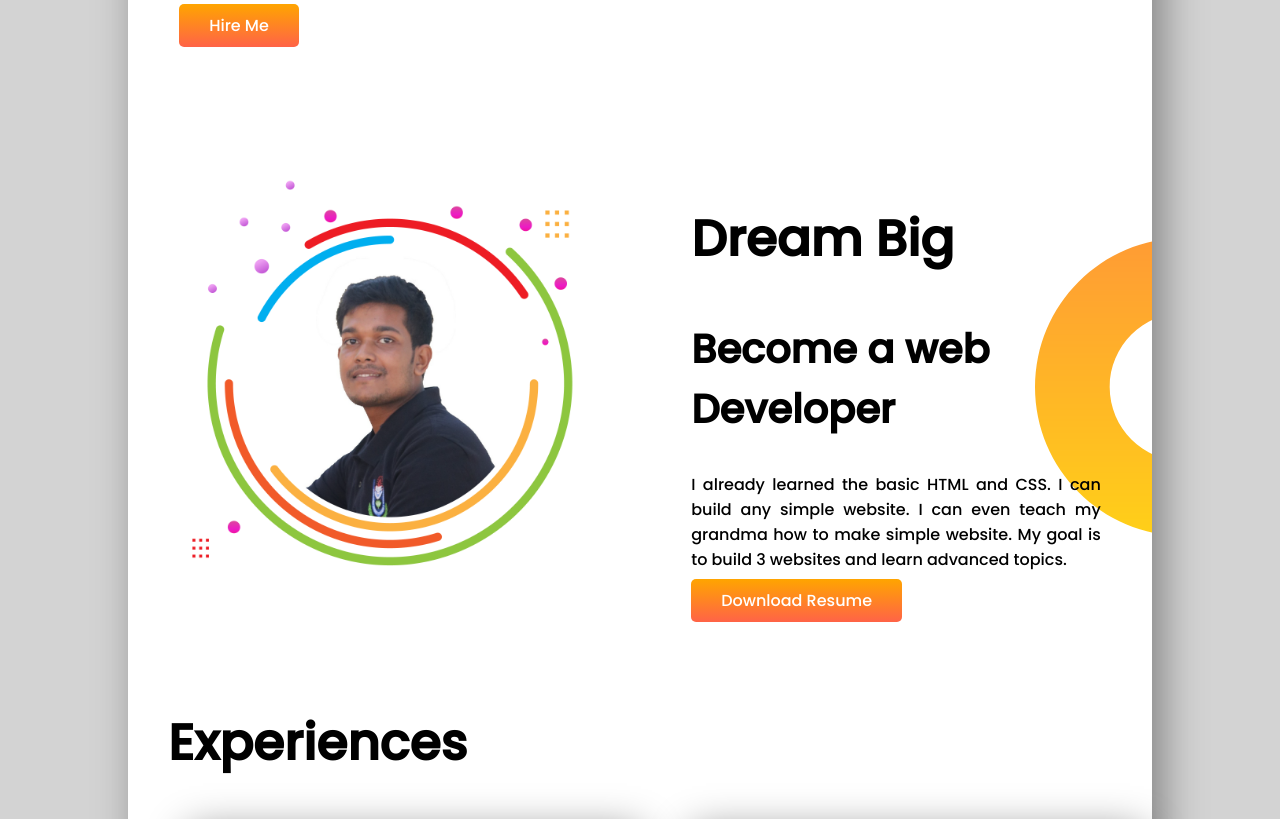
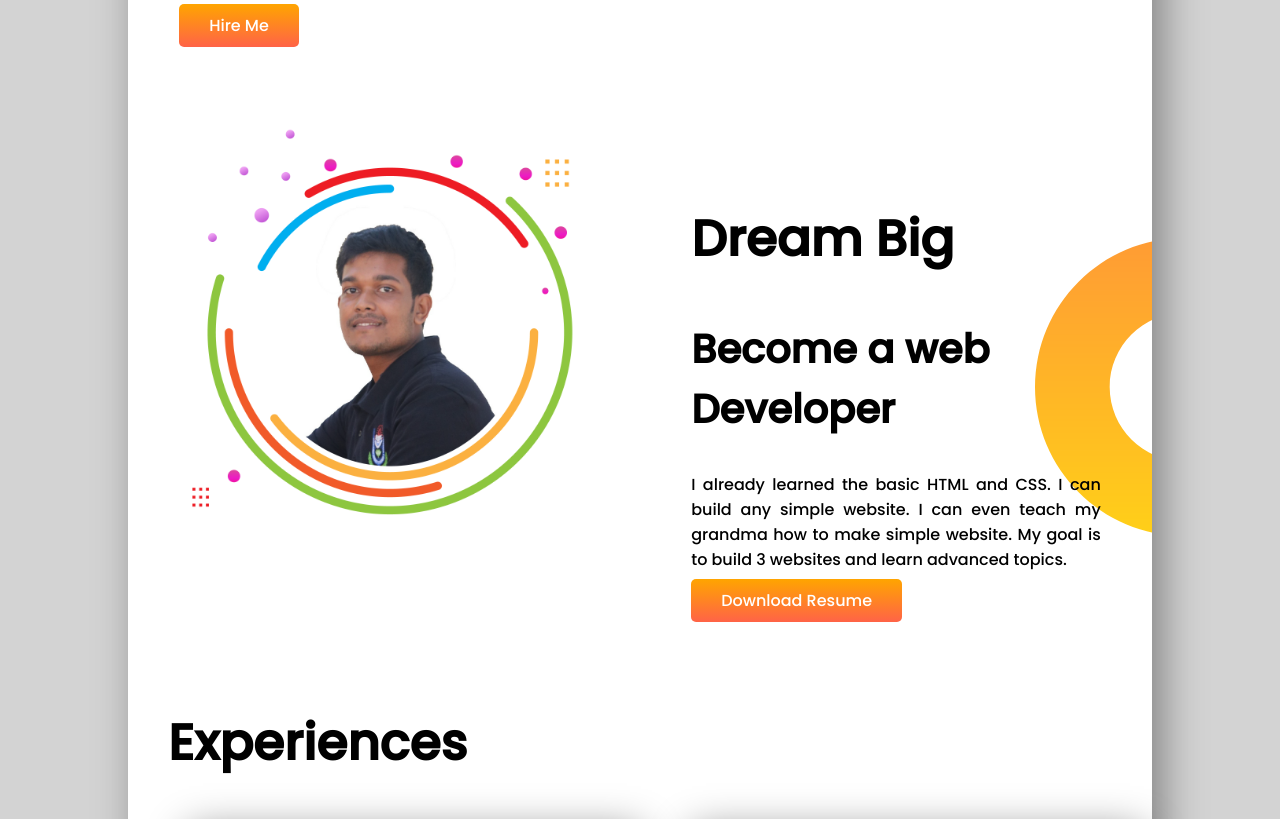
Before and after one commit to shahriurahmed/portfolio-website, a plain HTML site: page index.html in a window 1280 px wide. Shown: the part 580-1399 px from the top of the page. Drawn offline with Linux system fonts and the light colour scheme.

Commit message:
last update

```diff
--- a/index.html
+++ b/index.html
@@ -33,7 +33,7 @@
         </section>
 
         <section class="dream-big flexible-container">
-            <div class="half-width">
+            <div class="half-width" id="im">
                 <img src="images/person/2-01.png" alt="Shahriur Img 2">
             </div>
             <div class="half-width">
```
